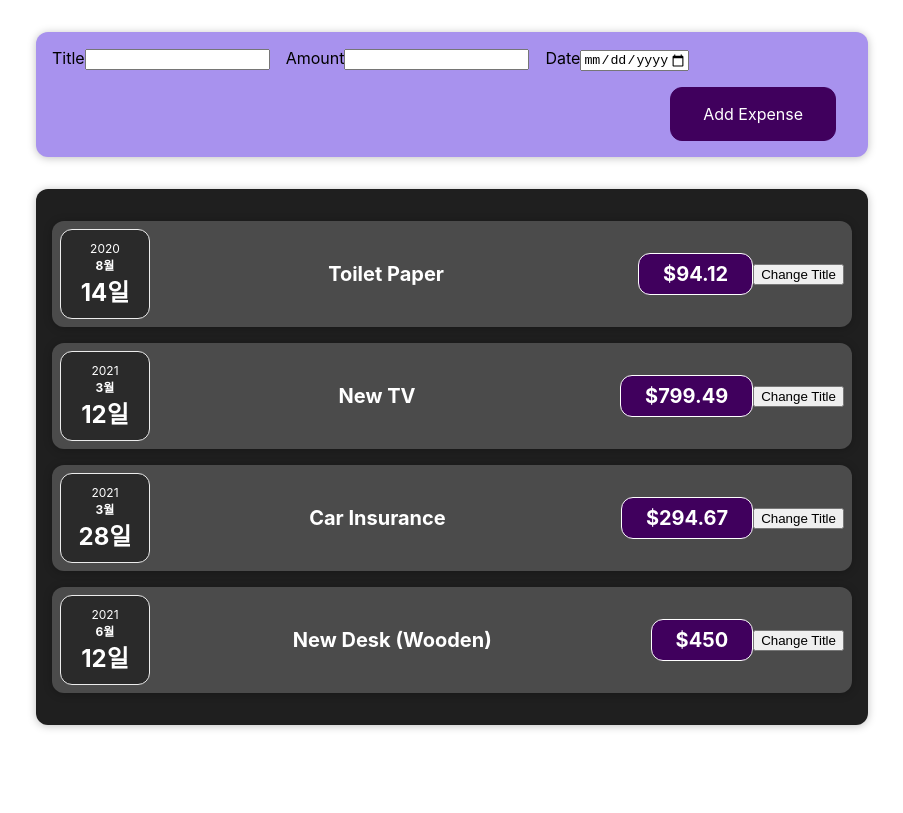
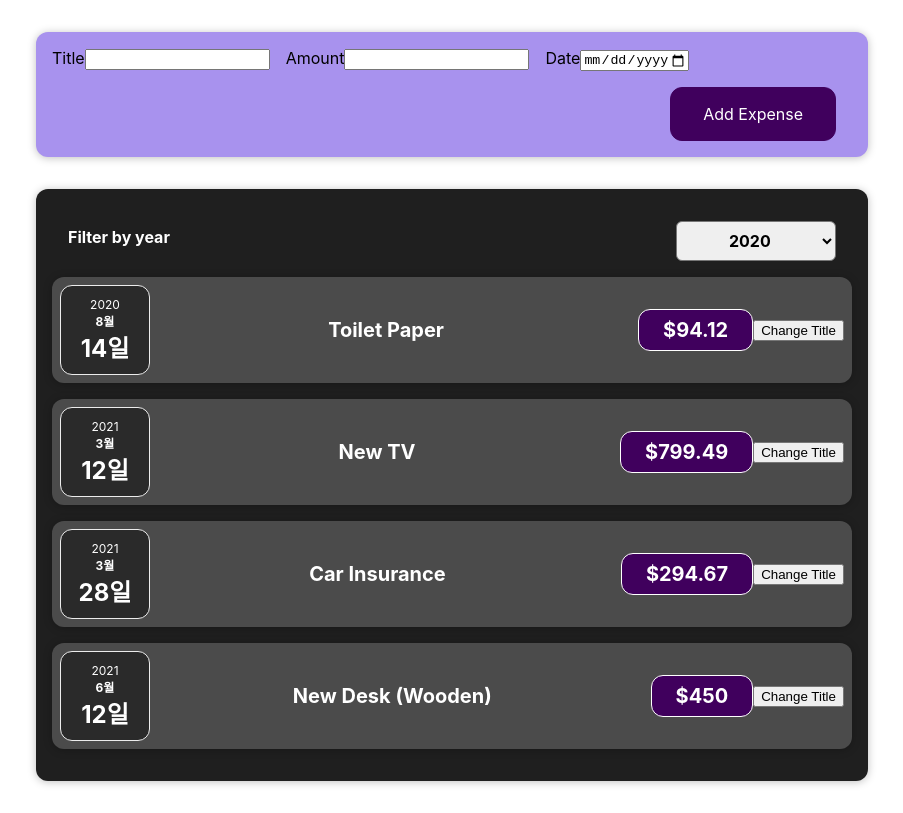
Before and after one commit to MIINII/react_redux, a React (Create React App) app: page / in a window 1280 px wide. Shown: the whole page, without its empty margins (188-1091 px from the left). Built offline with nearby package versions, Linux system fonts and the light colour scheme.

Commit message:
:white_check_mark: [EXPENSES_FILTER] 데이터 전달 / state로 작업하기

```diff
--- a/src/App.js
+++ b/src/App.js
@@ -1,11 +1,11 @@
 import './App.css';
 import Expenses from './components/Expenses/Expenses.jsx';
 import NewExpense from './components/NewExpense/NewExpense';
+import ExpensesFilter from './components/Expenses/ExpensesFilter';
+import ExpenseDate from './components/Expenses/ExpenseDate';
+import { useState } from 'react';
 
 function App() {
-  const addExpenseHandler = expense => {
-    console.log('🚀 * addExpenseHandler * expense', expense);
-  };
   const expenses = [
     {
       id: 'e1',
@@ -28,6 +28,12 @@
     },
   ];
 
+  const [expense, setExpense] = useState(expenses);
+
+  const addExpenseHandler = expense => {
+    console.log('🚀 * addExpenseHandler * expense', expense);
+  };
+
   return (
     <div className='App'>
       <NewExpense onAddExpense={addExpenseHandler} />
--- a/src/components/Expenses/Expenses.jsx
+++ b/src/components/Expenses/Expenses.jsx
@@ -1,10 +1,23 @@
 import './Expenses.css';
 import ExpenseItem from './ExpenseItem';
 import Card from '../UI/Card';
+import ExpensesFilter from './ExpensesFilter';
+import { useState } from 'react';
 
 const Expenses = props => {
+  const [filteredYear, setFilteredYear] = useState('2020');
+
+  const filterChangeHandler = selectYear => {
+    console.log('🚀 * Expenses * Expenses', selectYear);
+    // flterChangHandler가 실행될때마다 파라미터로 받은 selectYear를 setFilteredYear()에 설정
+    setFilteredYear(selectYear);
+  };
+
   return (
     <Card className='expenses'>
+      <div>
+        <ExpensesFilter selected={filteredYear} onChangeFilter={filterChangeHandler} />
+      </div>
       <ExpenseItem title={props.items[0].title} amount={props.items[0].amount} date={props.items[0].date} />
       <ExpenseItem title={props.items[1].title} amount={props.items[1].amount} date={props.items[1].date} />
       <ExpenseItem title={props.items[2].title} amount={props.items[2].amount} date={props.items[2].date} />
--- /dev/null
+++ b/src/components/Expenses/ExpensesFilter.css
@@ -0,0 +1,24 @@
+.expenses-filter {
+  color: white;
+  padding: 0 1rem;
+}
+
+.expenses-filter__control {
+  display: flex;
+  width: 100%;
+  align-items: center;
+  justify-content: space-between;
+  margin: 1rem 0;
+}
+
+.expenses-filter label {
+  font-weight: bold;
+  margin-bottom: 0.5rem;
+}
+
+.expenses-filter select {
+  font: inherit;
+  padding: 0.5rem 3rem;
+  font-weight: bold;
+  border-radius: 6px;
+}
--- /dev/null
+++ b/src/components/Expenses/ExpensesFilter.jsx
@@ -0,0 +1,24 @@
+import React from 'react';
+
+import './ExpensesFilter.css';
+
+const ExpensesFilter = props => {
+  const onChangeHandler = e => {
+    props.onChangeFilter(e.target.value);
+  };
+  return (
+    <div className='expenses-filter'>
+      <div className='expenses-filter__control'>
+        <label>Filter by year</label>
+        <select value={props.selected} onChange={onChangeHandler}>
+          <option value='2022'>2022</option>
+          <option value='2021'>2021</option>
+          <option value='2020'>2020</option>
+          <option value='2019'>2019</option>
+        </select>
+      </div>
+    </div>
+  );
+};
+
+export default ExpensesFilter;
--- a/src/components/NewExpense/ExpenseForm.jsx
+++ b/src/components/NewExpense/ExpenseForm.jsx
@@ -1,7 +1,7 @@
 import React, { useState } from 'react';
 import './ExpenseForm.css';
 
-const ExpenseForm = onSaveExpenseData => {
+const ExpenseForm = ({ onSaveExpenseData }) => {
   // 01-1 :하나이상의 상태를 다루는 방법 : useState()를 한번 이상 호출
   const [enteredTitle, setEnteredTitle] = useState('');
   const [enteredAmount, setEnteredAmount] = useState('');
--- a/src/components/NewExpense/NewExpense.jsx
+++ b/src/components/NewExpense/NewExpense.jsx
@@ -1,4 +1,5 @@
 import React from 'react';
+import ExpensesFilter from '../Expenses/ExpensesFilter';
 import ExpenseForm from './ExpenseForm';
 import './NewExpense.css';
 
@@ -12,7 +13,7 @@
   };
   return (
     <div className='new-expense'>
-      <ExpenseForm onSaveExpenseData={saveExpenseDataHandler}/>
+      <ExpenseForm onSaveExpenseData={saveExpenseDataHandler} />
     </div>
   );
 };
```
